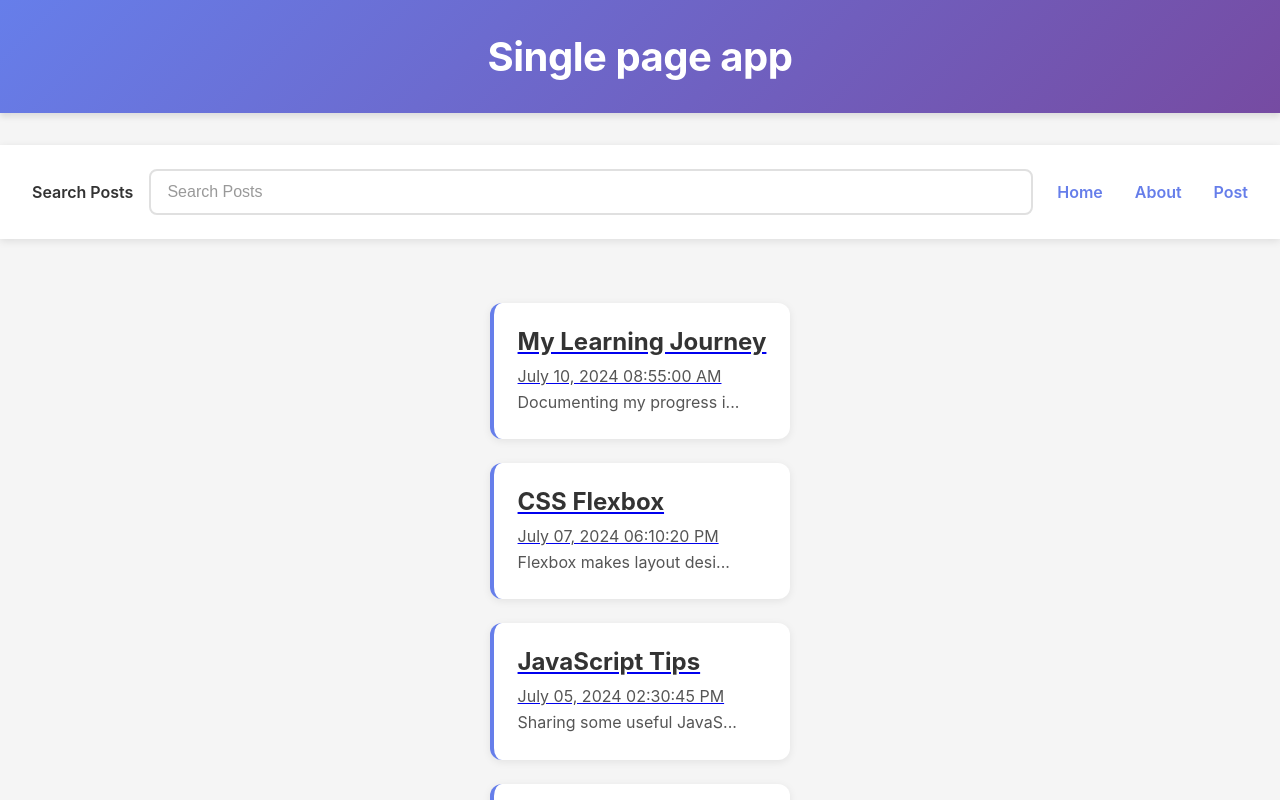
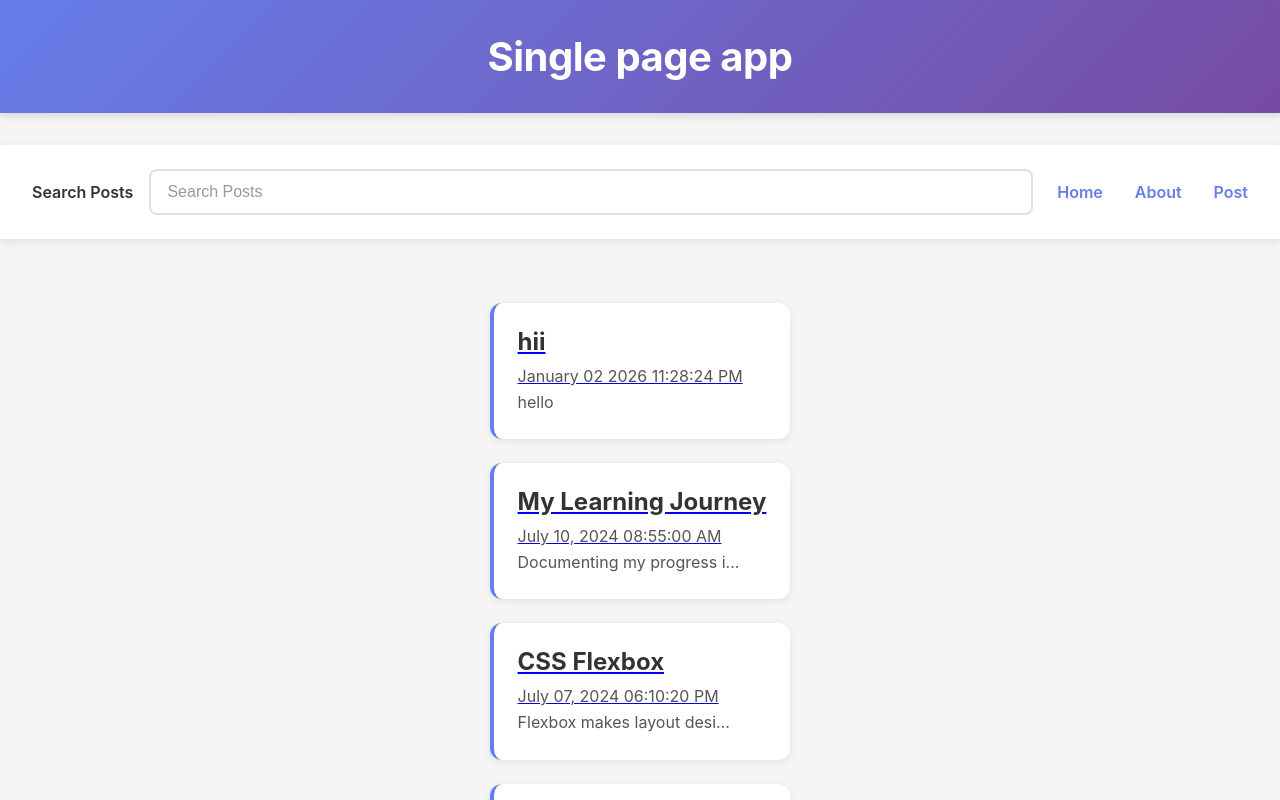
Before and after one commit to mukeshr08/Routing_project, a React (Create React App) app: page / in a window 1280 px wide. Shown: the top 800 px of the page. Built offline with nearby package versions, Linux system fonts and the light colour scheme; data requests are answered from the project's data file.

Commit message:
single page application with server

```diff
--- /dev/null
+++ b/data/db.json
@@ -0,0 +1,40 @@
+{
+  "posts": [
+    {
+      "id": "1",
+      "title": "My First Post",
+      "datetime": "July 01, 2024 11:17:36 AM",
+      "body": "This is my first post content"
+    },
+    {
+      "id": "2",
+      "title": "Learning React",
+      "datetime": "July 03, 2024 09:45:12 AM",
+      "body": "Today I started learning React basics like components and props."
+    },
+    {
+      "id": "3",
+      "title": "JavaScript Tips",
+      "datetime": "July 05, 2024 02:30:45 PM",
+      "body": "Sharing some useful JavaScript tips for beginners."
+    },
+    {
+      "id": "4",
+      "title": "CSS Flexbox",
+      "datetime": "July 07, 2024 06:10:20 PM",
+      "body": "Flexbox makes layout design easier and more responsive."
+    },
+    {
+      "id": "5",
+      "title": "My Learning Journey",
+      "datetime": "July 10, 2024 08:55:00 AM",
+      "body": "Documenting my progress in web development step by step."
+    },
+    {
+      "id": "6",
+      "title": "hii",
+      "datetime": "January 02 2026 11:28:24 PM",
+      "body": "hello"
+    }
+  ]
+}
--- a/src/App.js
+++ b/src/App.js
@@ -1,4 +1,4 @@
-import { navigate, Route,Routes, useNavigate } from 'react-router-dom';
+import {  Route,Routes, useNavigate } from 'react-router-dom';
 import About from './About';
 import './App.css';
 import Header from './Header';
@@ -10,66 +10,70 @@ import NewPost from './NewPost';
 import { useEffect, useState } from 'react';
 import { format } from 'date-fns';
 import PostPage from './PostPage'
+import api from './api/posts';
 function App() {
   const navigate=useNavigate()
-  const [Posts,setPosts]=useState([
-  {
-    id: 1,
-    title: "My First Post",
-    datetime: "July 01, 2024 11:17:36 AM",
-    body: "This is my first post content"
-  },
-  {
-    id: 2,
-    title: "Learning React",
-    datetime: "July 03, 2024 09:45:12 AM",
-    body: "Today I started learning React basics like components and props."
-  },
-  {
-    id: 3,
-    title: "JavaScript Tips",
-    datetime: "July 05, 2024 02:30:45 PM",
-    body: "Sharing some useful JavaScript tips for beginners."
-  },
-  {
-    id: 4,
-    title: "CSS Flexbox",
-    datetime: "July 07, 2024 06:10:20 PM",
-    body: "Flexbox makes layout design easier and more responsive."
-  },
-  {
-    id: 5,
-    title: "My Learning Journey",
-    datetime: "July 10, 2024 08:55:00 AM",
-    body: "Documenting my progress in web development step by step."
-  }
-]
-)
+  const [Posts,setPosts]=useState([])
   const [SearchPost,setSearchPost]=useState('')
   const [getTitle,setgetTitle]=useState('')
   const [getContent,setgetContent]=useState('')
   const [SearchResults,setSearchResults]=useState('')
-  const HandleNewPost=(e)=>{
+  const HandleNewPost=async(e)=>{
     e.preventDefault();
-    const id=Posts.length?Posts[Posts.length-1].id+1:1
+    let id=Posts.length?Number(Posts[Posts.length-1].id)+1:1
+     id=String(id)
     const datetime=format(new Date(),'MMMM dd yyyy pp')
     const newPost={id,title:getTitle,datetime,body:getContent}
-    const allPosts=[...Posts,newPost]
+    try{
+      const response =await api.post('/posts',newPost)
+    const allPosts=[...Posts,response.data]
     setPosts(allPosts)
+
     setgetTitle('')
     setgetContent('')
     navigate('/')
+    }catch(err){
+        console.log(`Error ${err.message}`)
+
+      }
+
 
   }
+  useEffect(()=>{
+    const fetchData =async()=>{
+      try{
+        const response= await api.get('/posts')
+        setPosts(response.data)
+      }catch(err){
+        if(err.response){
+          console.log(err.response.data)
+          console.log(err.response.status)
+          console.log(err.response.headers)
+
+        }
+        console.log(`Error ${err.message}`)
+
+      }
+
+    }
+    fetchData()
+  },[])
   useEffect(()=>{
     const  FilterResults=Posts.filter((post)=>((post.body).toLowerCase()).includes(SearchPost)||
   ((post.title).toLowerCase()).includes(SearchPost))
   setSearchResults(FilterResults.reverse())
   },[Posts,SearchPost])
-  const HandleDelete=(id)=>{
-    const afterDelete=Posts.filter(post=>post.id!==id)
+  const HandleDelete= async(id)=>{
+    try{
+      const afterDelete=Posts.filter(post=>post.id!==id)
+      const response=await api.delete(`/posts/${id}`)
     setPosts(afterDelete)
     navigate('/')
+    }catch(err){
+        console.log(`Error ${err.message}`)
+
+      }
+
   }
   return (
 
--- /dev/null
+++ b/src/api/posts.js
@@ -0,0 +1,4 @@
+import axios from "axios"
+export default axios.create({
+    baseURL:"http://localhost:3500"
+})
```
